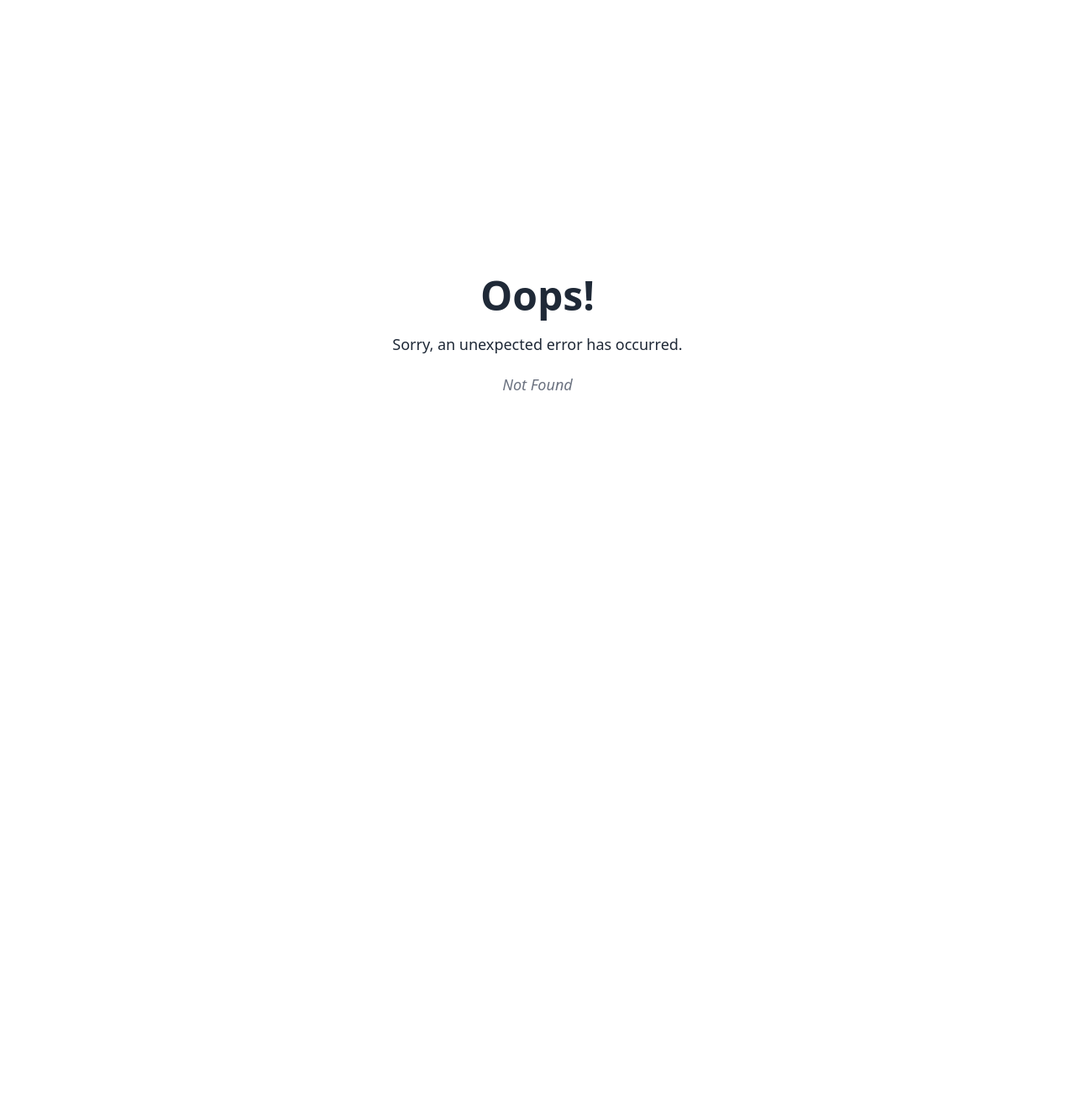
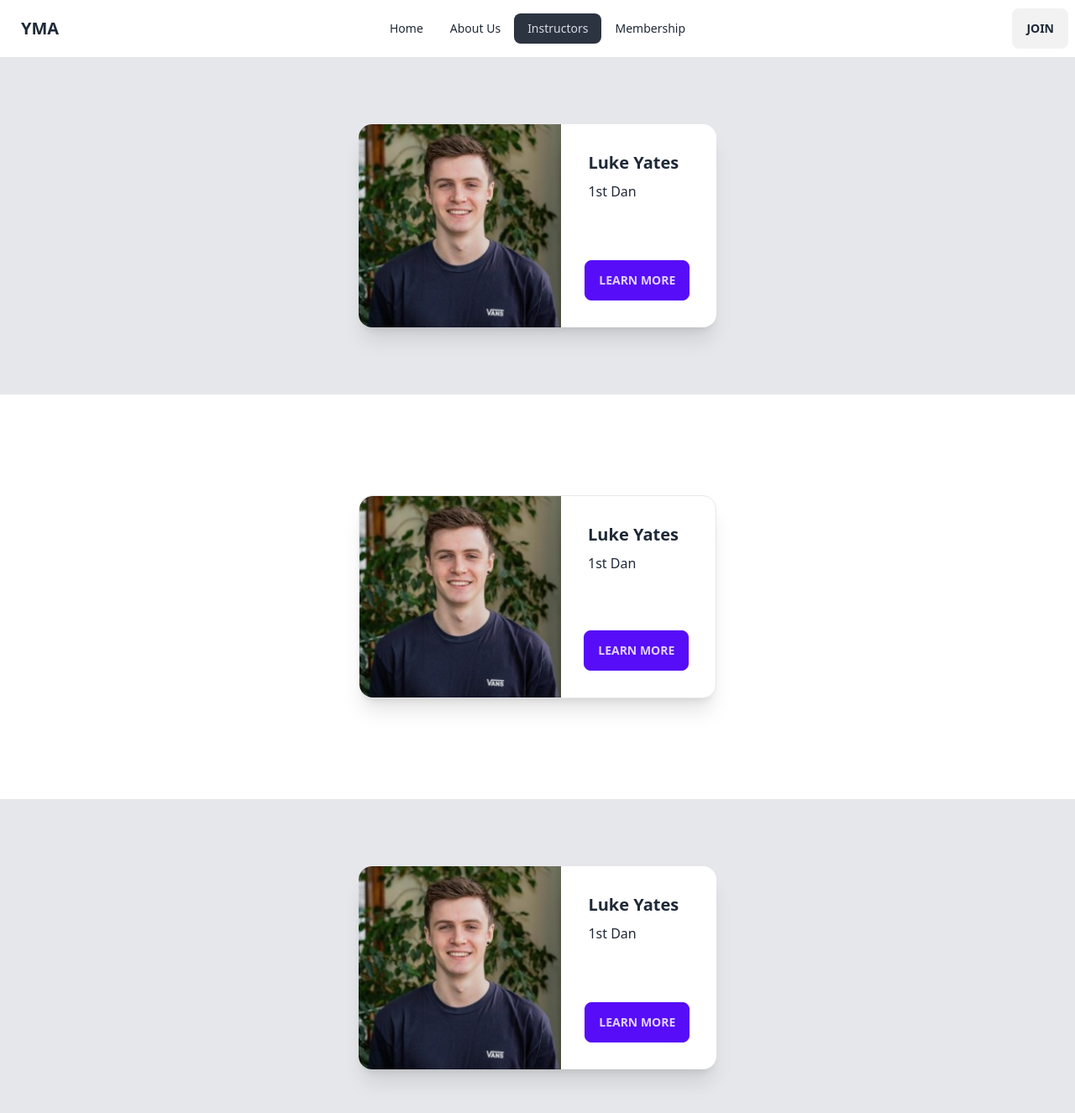
Before and after one commit to brandonscott4/yates-martial-arts, a React (Vite) app in the folder frontend/: page /instructors in a window 1280 px wide. Before the commit this address had no page. Shown: the top 1326 px of the page at 84% size. Before the commit the page ends 800 px from the top, so only its background shows below. Built offline with nearby package versions, Linux system fonts and the light colour scheme.

Commit message:
instructors placeholder and fixed width issue

```diff
--- a/frontend/src/main.jsx
+++ b/frontend/src/main.jsx
@@ -5,6 +5,7 @@ import "./index.css";
 import Root from "./routes/root";
 import ErrorPage from "./error-page";
 import Home from "./routes/Home";
+import Instructors from "./routes/Instructors";
 
 const router = createBrowserRouter([
   {
@@ -16,6 +17,10 @@ const router = createBrowserRouter([
         path: "/",
         element: <Home />,
       },
+      {
+        path: "instructors",
+        element: <Instructors />,
+      },
     ],
   },
 ]);
--- a/frontend/src/routes/Home.jsx
+++ b/frontend/src/routes/Home.jsx
@@ -1,10 +1,9 @@
-import karateWoman from "../../public/karate-woman.jpg";
 function Home() {
   return (
     <>
       <div className="relative">
         <img
-          src={karateWoman}
+          src="../../public/karate-woman.jpg"
           alt="My Image"
           className=" h-96 lg:h-[600px] w-full object-cover grayscale"
         />
@@ -20,7 +19,7 @@ function Home() {
         </div>
       </div>
 
-      <div className="w-screen flex flex-wrap bg-gray-200 gap-24 justify-center py-20">
+      <div className="flex flex-wrap bg-gray-200 gap-24 justify-center py-20">
         <div className="w-64 bg-white rounded-2xl p-8 shadow-2xl">
           <h3 className="font-bold text-xl">About Us</h3>
           <div className="divider"></div>
--- /dev/null
+++ b/frontend/src/routes/Instructors.jsx
@@ -0,0 +1,54 @@
+function Instructors() {
+  return (
+    <>
+      <div className="flex flex-col gap-10 items-center">
+        <div className="bg-gray-200 py-20 w-full flex justify-center">
+          <div className="card lg:card-side bg-base-100 shadow-xl lg:w-1/3">
+            <figure>
+              <img src="../../public/portrait.jpeg" alt="Album" />
+            </figure>
+            <div className="card-body">
+              <h2 className="card-title">Luke Yates</h2>
+              <p>1st Dan</p>
+              <div className="card-actions justify-end">
+                <button className="btn btn-primary">Learn More</button>
+              </div>
+            </div>
+          </div>
+        </div>
+
+        <div className="py-20 w-full flex justify-center">
+          <div className="card lg:card-side bg-base-100 shadow-xl lg:w-1/3 border">
+            <figure>
+              <img src="../../public/portrait.jpeg" alt="Album" />
+            </figure>
+            <div className="card-body">
+              <h2 className="card-title">Luke Yates</h2>
+              <p>1st Dan</p>
+              <div className="card-actions justify-end">
+                <button className="btn btn-primary">Learn More</button>
+              </div>
+            </div>
+          </div>
+        </div>
+
+        <div className="bg-gray-200 py-20 w-full flex justify-center">
+          <div className="card lg:card-side bg-base-100 shadow-xl lg:w-1/3">
+            <figure>
+              <img src="../../public/portrait.jpeg" alt="Album" />
+            </figure>
+            <div className="card-body">
+              <h2 className="card-title">Luke Yates</h2>
+              <p>1st Dan</p>
+              <div className="card-actions justify-end">
+                <button className="btn btn-primary">Learn More</button>
+              </div>
+            </div>
+          </div>
+        </div>
+      </div>
+    </>
+  );
+}
+
+export default Instructors;
--- a/frontend/src/routes/root.jsx
+++ b/frontend/src/routes/root.jsx
@@ -4,12 +4,8 @@ import { Outlet } from "react-router-dom";
 function Root() {
   return (
     <>
-      <div className="flex flex-col h-screen">
-        <Navbar />
-        <div className="w-screen">
-          <Outlet />
-        </div>
-      </div>
+      <Navbar />
+      <Outlet />
     </>
   );
 }
```
Also changed, not shown: frontend/public/portrait.jpeg (added).
